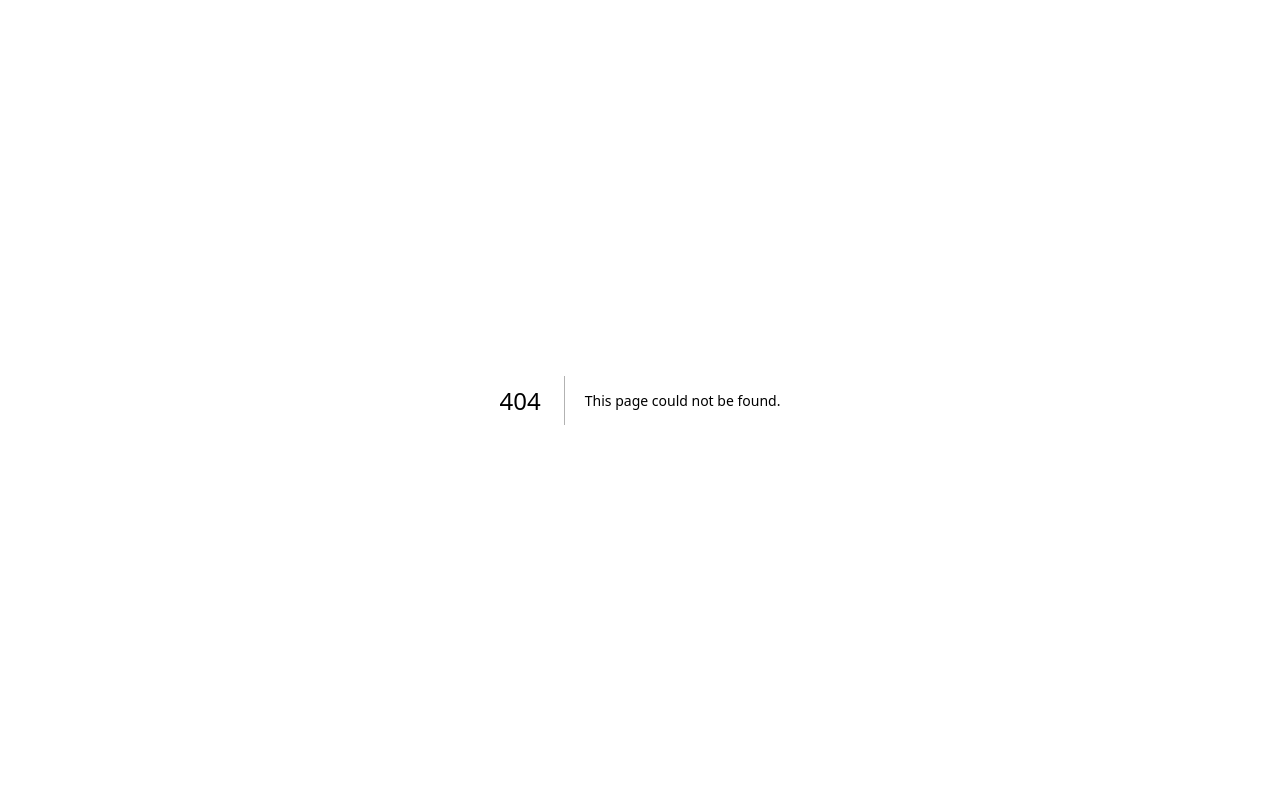
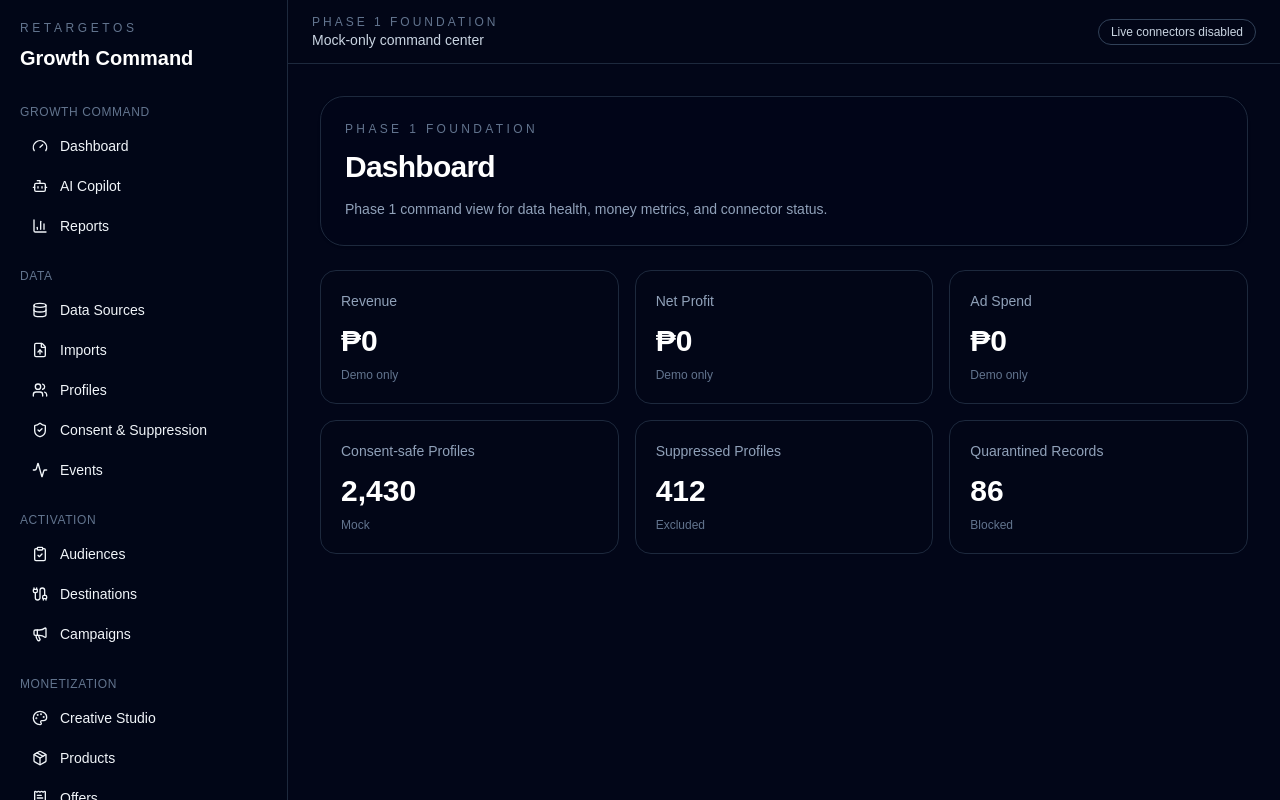
Before and after one commit to besfeng23/RetargetOS, a Next.js app: page /dashboard in a window 1280 px wide. Before the commit this address had no page. Shown: the top 800 px of the page. Built offline with nearby package versions, Linux system fonts and the light colour scheme.

Commit message:
Add dashboard route

```diff
--- /dev/null
+++ b/src/app/dashboard/page.tsx
@@ -0,0 +1,20 @@
+import { AppShell } from "@/components/app-shell";
+import { Card } from "@/components/card";
+import { ModulePage } from "@/components/module-page";
+
+export default function DashboardPage() {
+  return (
+    <AppShell>
+      <ModulePage title="Dashboard" description="Phase 1 command view for data health, money metrics, and connector status.">
+        <div className="grid gap-4 md:grid-cols-2 xl:grid-cols-3">
+          <Card title="Revenue" metric="₱0" note="Demo only" />
+          <Card title="Net Profit" metric="₱0" note="Demo only" />
+          <Card title="Ad Spend" metric="₱0" note="Demo only" />
+          <Card title="Consent-safe Profiles" metric="2,430" note="Mock" />
+          <Card title="Suppressed Profiles" metric="412" note="Excluded" />
+          <Card title="Quarantined Records" metric="86" note="Blocked" />
+        </div>
+      </ModulePage>
+    </AppShell>
+  );
+}
```
